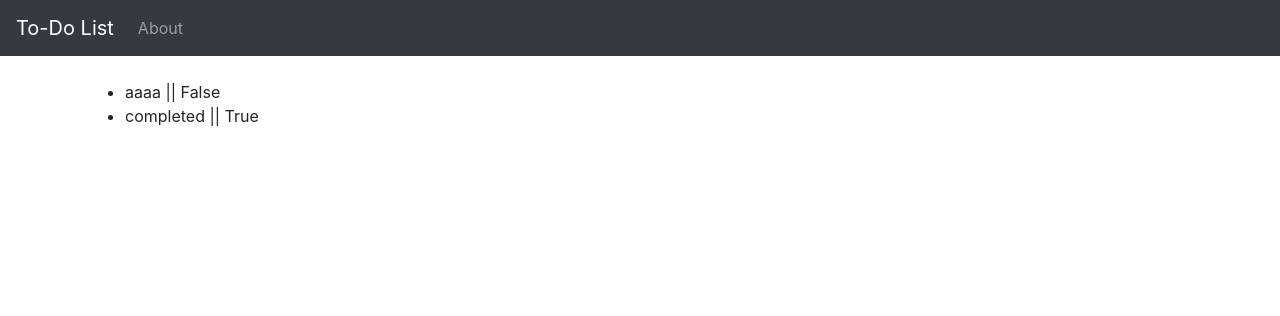
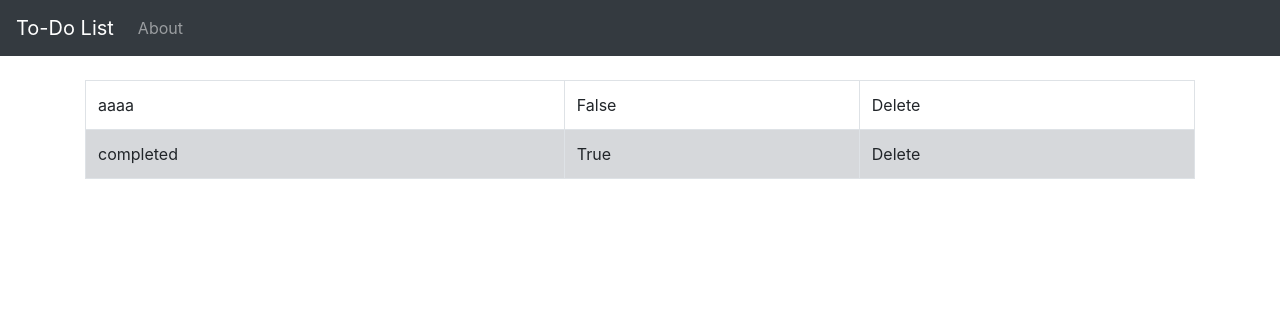
Before and after one commit to pavlicic1marko/Todo-app, a Django app: page / in a window 1280 px wide. Shown: the top 316 px of the page. Run offline with Django 5.2, Linux system fonts and the light colour scheme; data comes from the database, SQL or seed files in the repository; some libraries are stand-ins or nearby versions.

Commit message:
refactor FE

```diff
--- a/webapp/todo/templates/home.html
+++ b/webapp/todo/templates/home.html
@@ -7,10 +7,22 @@
 {% block content %}
 
     {%if all_items %}
-        <ul>
+        <table class="table table-bordered">
         {% for object in all_items %}
-            <li>{{object.item}} || {{object.completed}}</li>
+            {% if object.completed %}
+                <tr class="table-secondary">
+                    <td>{{object.item}}</td>
+                    <td>{{object.completed}}</td>
+                    <td>Delete</td>
+                </tr>
+            {% else %}
+                <tr>
+                    <td>{{object.item}}</td>
+                    <td>{{object.completed}}</td>
+                    <td>Delete</td>
+                </tr>
+            {% endif %}
         {% endfor %}
-        </ul>
+        </table>
     {% endif %}
 {% endblock %}
```
